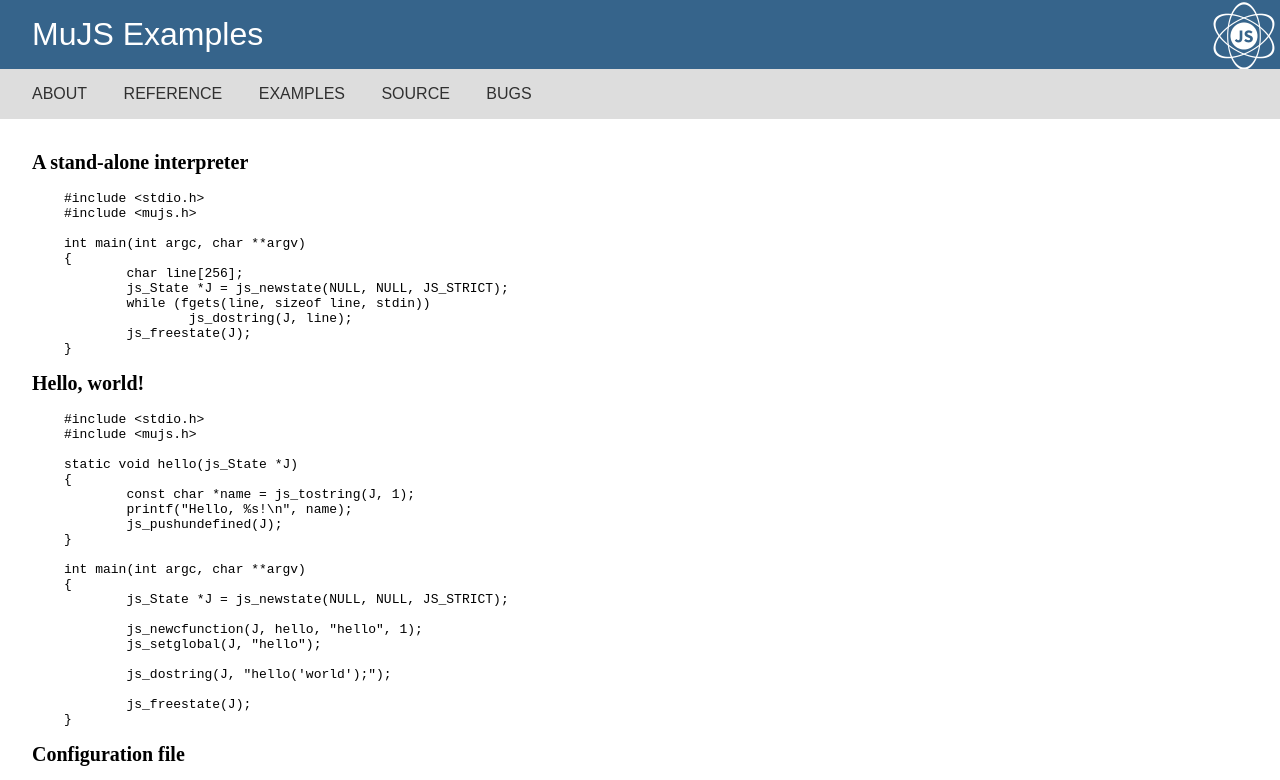
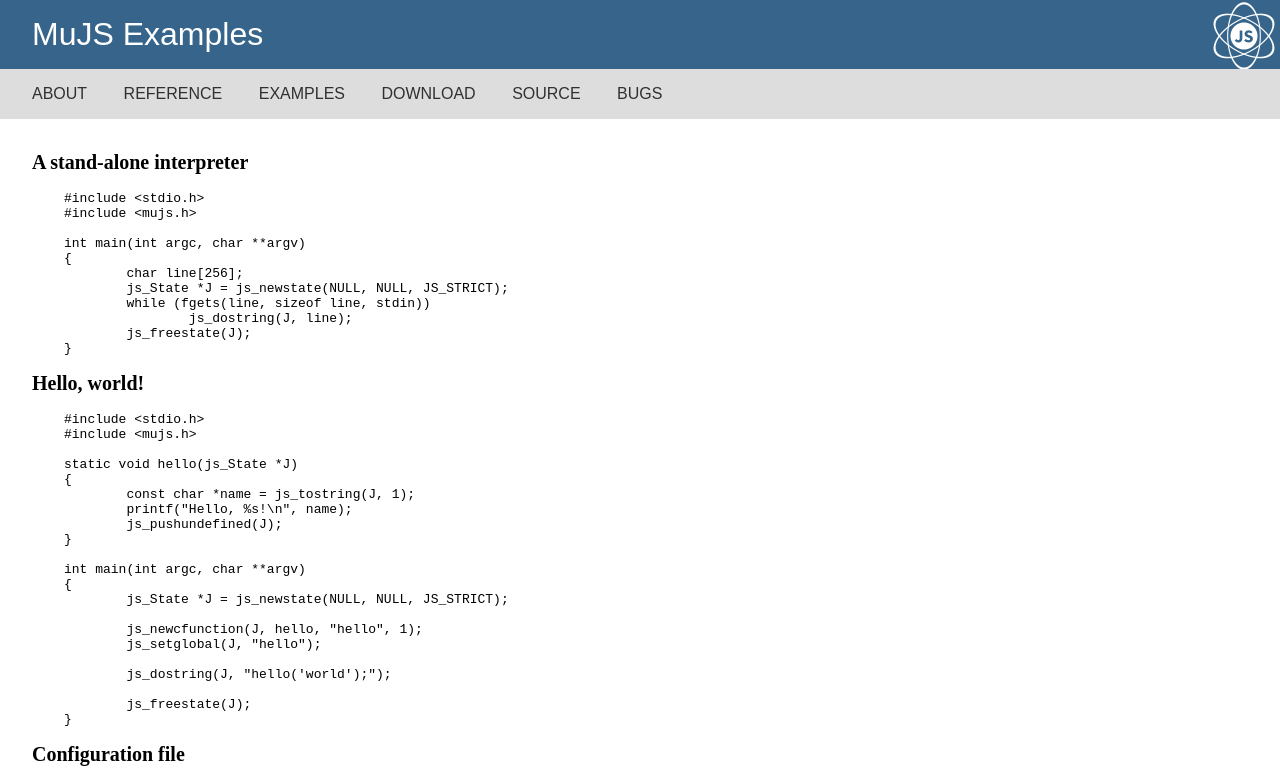
Before and after one commit to ccxvii/mujs, a plain HTML site: page docs/examples.html in a window 1280 px wide. Shown: the top 780 px of the page. Drawn offline with Linux system fonts and the light colour scheme.

Commit message:
Add download link.

```diff
--- a/docs/examples.html
+++ b/docs/examples.html
@@ -15,6 +15,7 @@
 <a href="index.html">ABOUT</a>
 <a href="reference.html">REFERENCE</a>
 <a href="examples.html">EXAMPLES</a>
+<a href="http://dev.mujs.com/downloads/">DOWNLOAD</a>
 <a href="http://git.ghostscript.com/?p=mujs.git;a=summary">SOURCE</a>
 <a href="https://bugs.ghostscript.com/">BUGS</a>
 </nav>
```
Also changed, not shown: docs/index.html (+1 -0 lines), docs/reference.html (+1 -0 lines).
